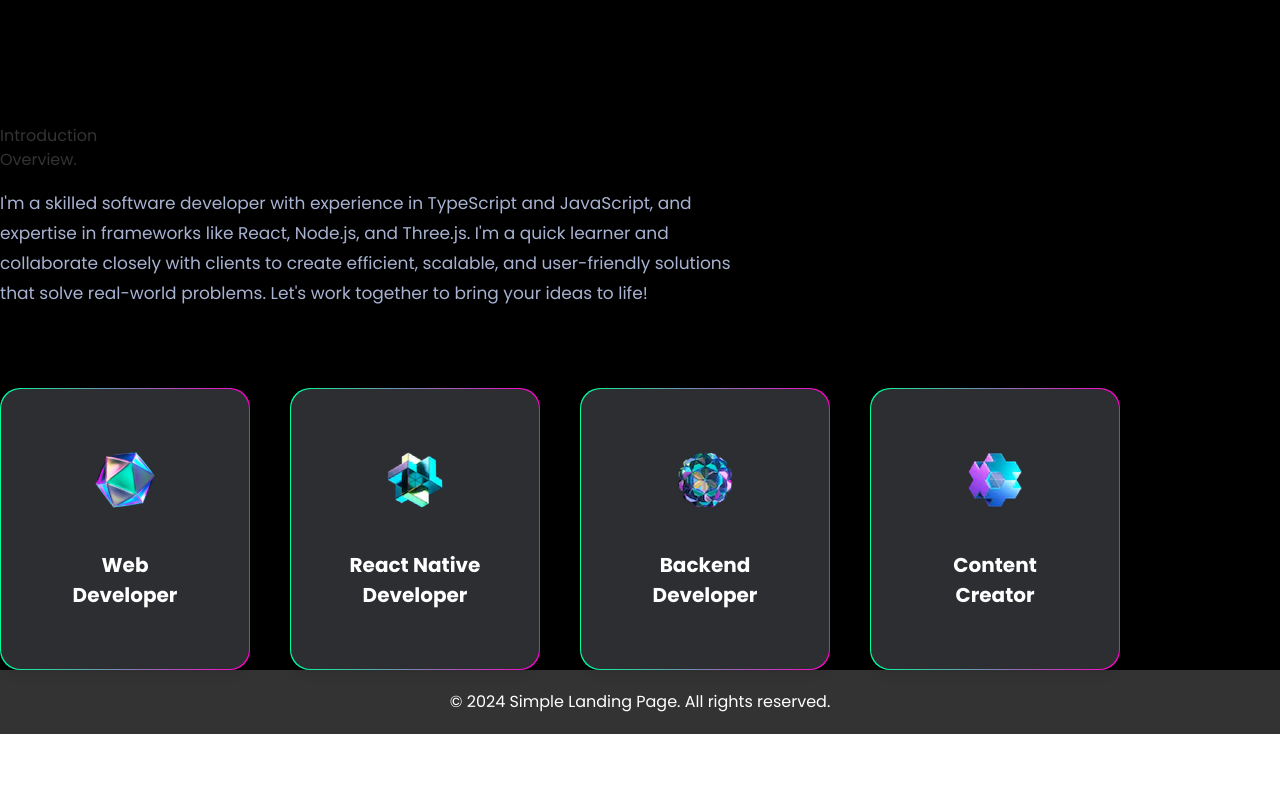
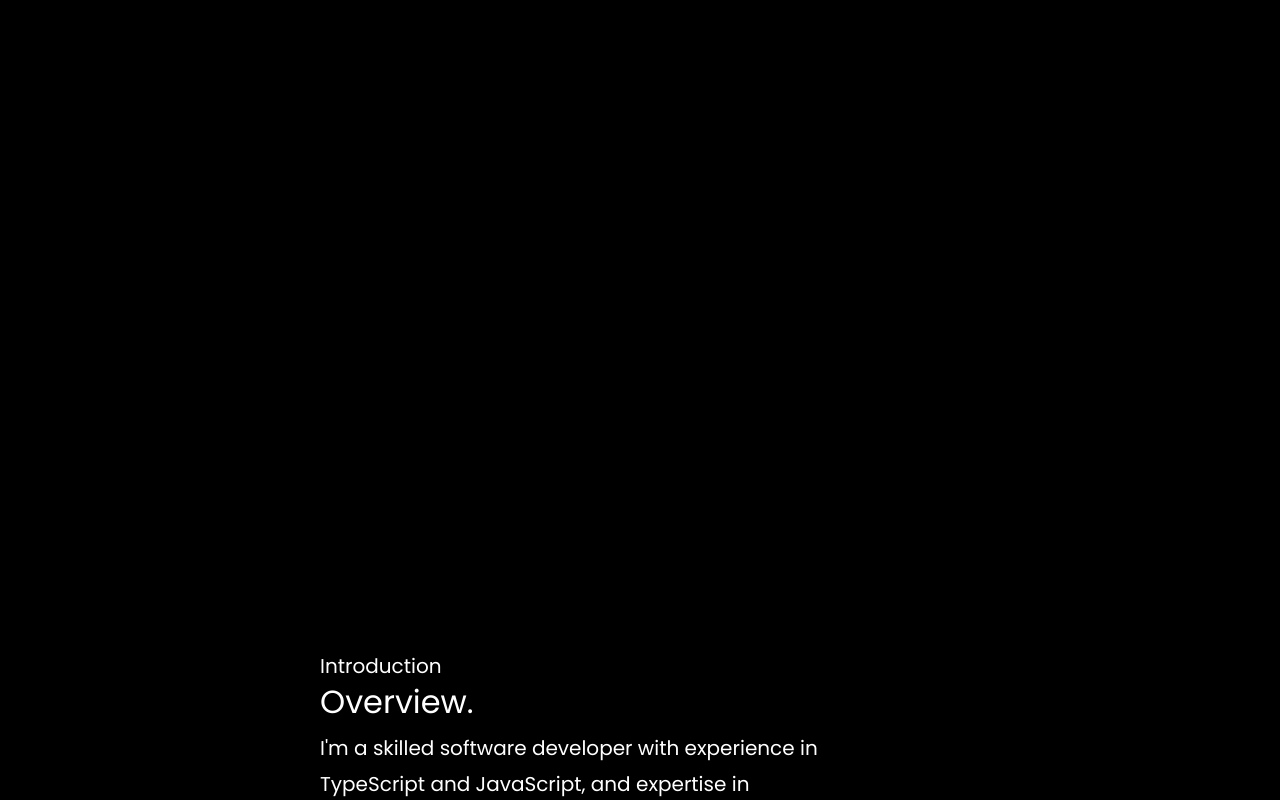
Before and after one commit to AchMoubarek08/Portfolio, a React (Vite) app: page / in a window 1280 px wide. Shown: the part 1500-2300 px from the top of the page. Before the commit the page ends 2234 px from the top, so only its background shows below. Built offline with nearby package versions, Linux system fonts and the light colour scheme.

Commit message:
overview already done

```diff
--- a/src/App.css
+++ b/src/App.css
@@ -1,8 +1,7 @@
 /* About.css */
 
 .service-card-container {
-  width: 100%;
-  max-width: 250px;
+  max-width: 22%;
 }
 
 .service-card {
@@ -16,10 +15,10 @@
 .service-card-inner {
   background-color: #2d2e32;
   border-radius: 20px;
-  padding: 20px 48px;
-  min-height: 280px;
+  padding: 20px 10px;
+  max-height: 164px;
   display: flex;
-  justify-content: space-evenly;
+  justify-content: center;
   align-items: center;
   flex-direction: column;
 }
@@ -46,10 +45,10 @@
 }
 
 .about-services {
-  margin-top: 80px;
+  margin-top: 20px;
   display: flex;
   flex-wrap: wrap;
-  gap: 40px;
+  gap: 3%;
 }
 
 #root {
@@ -109,23 +108,18 @@ body {
 }
 
 .app-header {
-  /* text-align: center;
-  padding: 40px 0;
-  background-color: #4CAF50;
-  color: white; */
-  background-image: url('./bg.jpg');   /* Background image for header */
-  background-size: cover;             /* Ensures it fills the header */
-  background-position: center;        /* Centers the image */
-  background-repeat: no-repeat;
-  height: 100vh;                      /* Makes header take full viewport height */
-  width: 100%;                        /* Full width of container */
-  display: flex;
-  flex-direction: column;
-  justify-content: center;            /* Centers content vertically */
-  align-items: center;                /* Centers content horizontally */
-  color: white;                       /* Set text color to ensure readability */
-  box-sizing: border-box;
-  z-index: 2;
+    background-image: url(/src/bg.jpg);
+    background-size: cover;
+    background-position: center;
+    background-repeat: no-repeat;
+    height: 100vh;
+    width: 100%;
+    display: flex;
+    flex-direction: column;
+    justify-content: center;
+    align-items: center;
+    color: white;
+    box-sizing: border-box;
 }
 .app-header::before {
   content: '';
@@ -302,12 +296,12 @@ body {
   flex-direction: column;
   max-width: 80%;
   width: 50%;
-  margin: 0 auto;
+  margin: 10% auto;
   height: 100vh;
 }
 
 .about-text {
-  opacity: 0;
+  opacity: 1;
   transition: opacity 1s ease;
   max-width: 85%;
 }
--- a/src/components/About.jsx
+++ b/src/components/About.jsx
@@ -32,21 +32,14 @@ const ServiceCard = ({ index, title, icon }) => (
 
 const About = () => {
   return (
-    <>
-      <motion.div variants={textVariant()}>
-        <p className={styles.sectionSubText}>Introduction</p>
-        <h2 className={styles.sectionHeadText}>Overview.</h2>
+    <div className="about-section animate">
+      <motion.div>
+        <p className="about-paragraph about-text">Introduction</p>
+        <h1 className="about-subtitle about-text">Overview.</h1>
       </motion.div>
 
-      <motion.p
-        variants={fadeIn("", "", 0.1, 1)}
-        className="about-intro"
-      >
-        I'm a skilled software developer with experience in TypeScript and
-        JavaScript, and expertise in frameworks like React, Node.js, and
-        Three.js. I'm a quick learner and collaborate closely with clients to
-        create efficient, scalable, and user-friendly solutions that solve
-        real-world problems. Let's work together to bring your ideas to life!
+      <motion.p className="about-paragraph about-text">
+        I'm a skilled software developer with experience in TypeScript and JavaScript, and expertise in frameworks like React, Node.js, and Three.js. I'm a quick learner and collaborate closely with clients to create efficient, scalable, and user-friendly solutions that solve real-world problems. Let's work together to bring your ideas to life!
       </motion.p>
 
       <div className="about-services">
@@ -54,7 +47,7 @@ const About = () => {
           <ServiceCard key={service.title} index={index} {...service} />
         ))}
       </div>
-    </>
+    </div>
   );
 };
 
--- a/src/styles.js
+++ b/src/styles.js
@@ -1,17 +1,23 @@
 const styles = {
-    paddingX: "sm:px-16 px-6",
-    paddingY: "sm:py-16 py-6",
-    padding: "sm:px-16 px-6 sm:py-16 py-10",
+  aboutSection: {
+    padding: '2rem',
+    backgroundColor: '#f5f5f5',
+    borderRadius: '8px',
+    maxWidth: '800px',
+    margin: '0 auto',
+  },
+  aboutText: {
+    color: '#333',
+    fontFamily: 'Arial, sans-serif',
+  },
+  aboutParagraph: {
+    marginBottom: '1rem',
+  },
+  aboutSubtitle: {
+    fontSize: '2rem',
+    fontWeight: 'bold',
+    marginBottom: '1rem',
+  },
+};
 
-    heroHeadText:
-      "font-black text-white lg:text-[80px] sm:text-[60px] xs:text-[50px] text-[40px] lg:leading-[98px] mt-2",
-    heroSubText:
-      "text-[#dfd9ff] font-medium lg:text-[30px] sm:text-[26px] xs:text-[20px] text-[16px] lg:leading-[40px]",
-
-    sectionHeadText:
-      "text-white font-black md:text-[60px] sm:text-[50px] xs:text-[40px] text-[30px]",
-    sectionSubText:
-      "sm:text-[18px] text-[14px] text-secondary uppercase tracking-wider",
-  };
-
-  export { styles };
+export { styles };
```
Also changed, not shown: src/components/Abouut.jsx (line endings or trailing spaces).
